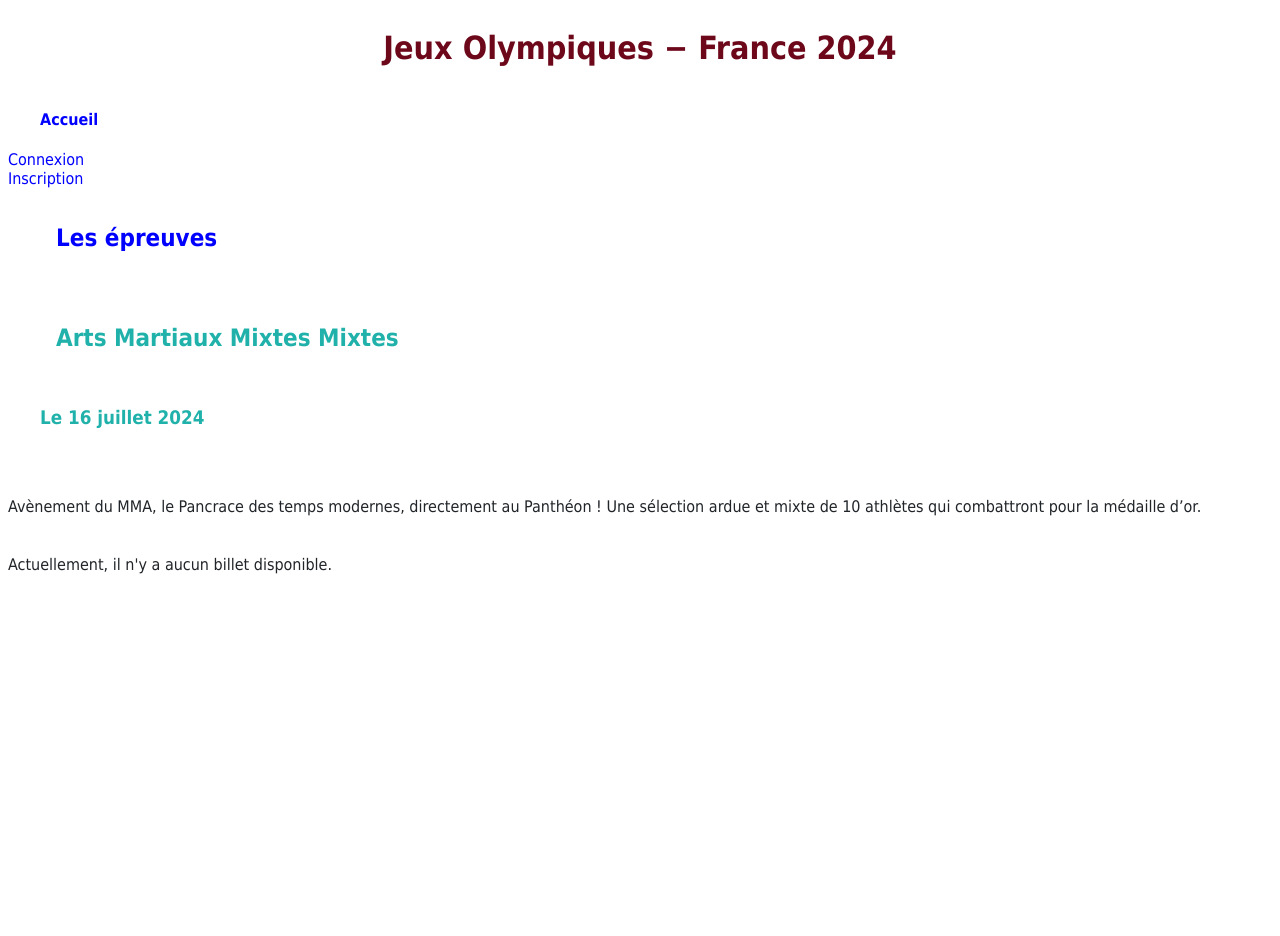
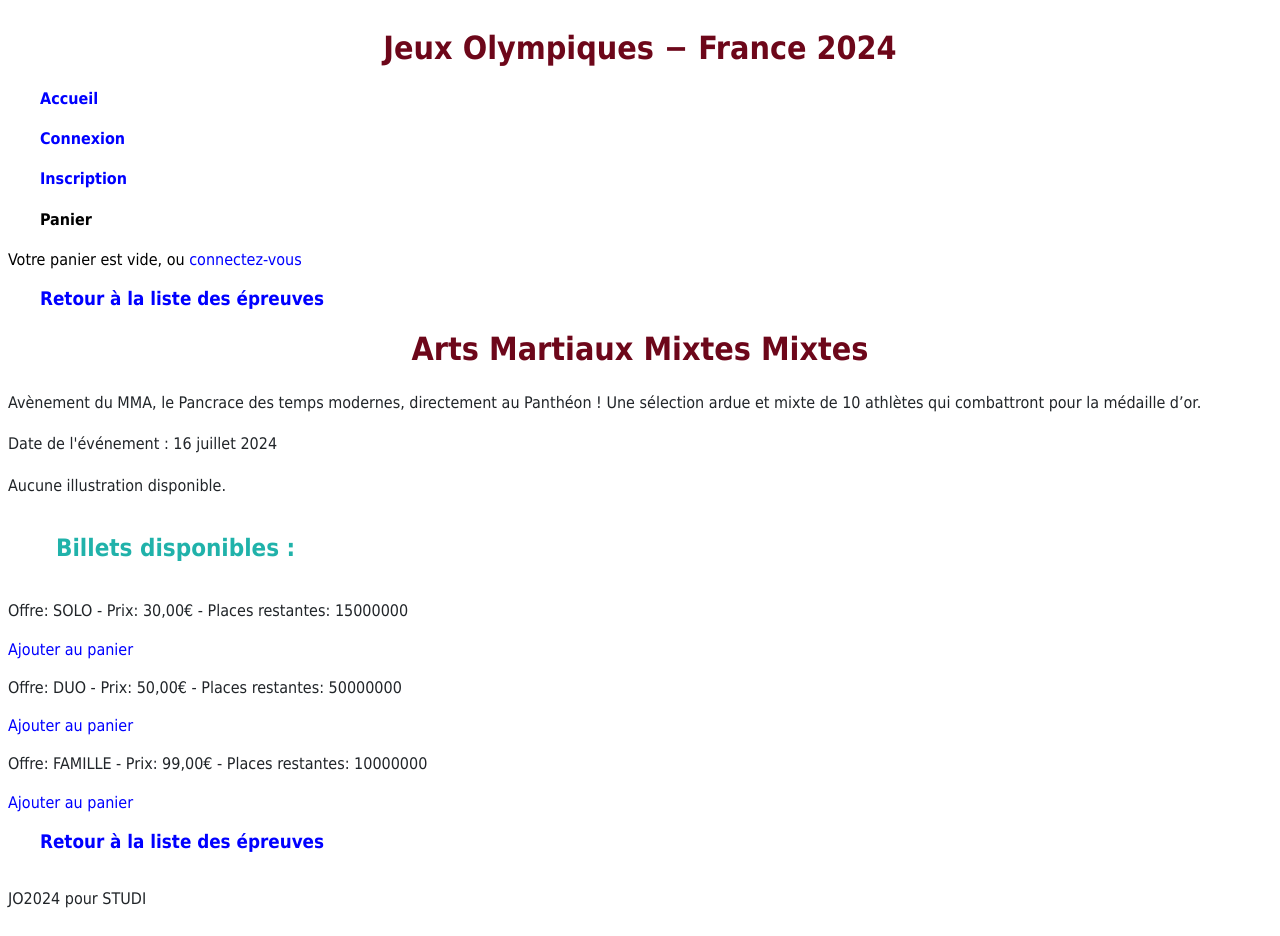
Before and after one commit to Rateland/STUDI-JO2024, a Django app: a page that uses templates/base.html in a window 1280 px wide. Before the commit the page ends 574 px from the top, so only its background shows below. Run offline with Django 5.2, Linux system fonts and the light colour scheme; data comes from the database, SQL or seed files in the repository; both versions use the stored data as it was after the commit.

Commit message:
Ajout au panier
Se débattre avec l’ajout au panier…

```diff
--- a/Jeux_Olympiques_France/urls.py
+++ b/Jeux_Olympiques_France/urls.py
@@ -29,8 +29,9 @@ urlpatterns = [
     path('logout/', logout_user, name="logout"),
     path('login/', login_user, name="login"),
     path('epreuves/<str:slug>/', epreuves_detail, name="epreuves"),
-    path('epreuves/<str:slug>/ajout_panier', ajout_panier, name="panier_epreuves"),
+    path('epreuves/<str:epreuve_slug>/<str:billet_slug>/ajout_panier', ajout_panier, name="panier_epreuves"),
     path('epreuves/', liste_epreuves, name="liste_epreuves"),
     path('billets/<str:slug>/', billets_detail, name="billets"),
-    path('billets/<str:slug>/ajout_panier', ajout_panier, name="panier_billets"),
+    path('panier/', voir_panier, name='voir_panier'),
+    path('proceder-au-paiement/', procéder_au_paiement, name='proceder_au_paiement'),
 ] + static(settings.MEDIA_URL, document_root=settings.MEDIA_ROOT)
--- a/static/css/styles.css
+++ b/static/css/styles.css
@@ -57,4 +57,14 @@ a:hover {
     text-decoration: underline; /* Ajoute un soulignement au survol */
 }
 
-/* Ajoutez d'autres styles spécifiques selon vos besoins */
+.panier-link {
+    display: flex;
+    align-items: center;
+    text-decoration: none;
+    color: black; /* Adaptez à la couleur de votre choix */
+}
+
+.panier-link img {
+    margin-left: 5px;
+    width: 24px; /* Taille de l'icône */
+}
--- a/store/templates/store/accueil.html
+++ b/store/templates/store/accueil.html
@@ -5,13 +5,9 @@
 <p>Un voyage à travers le sport, l'histoire et la culture
     Les Jeux Olympiques, cet événement séculaire qui a captivé l’humanité à travers les âges, continuent de tisser des liens indélébiles entre les nations du monde entier.
     Nés dans l’Antiquité grecque, ces jeux ont été ressuscités à l’ère moderne par Pierre de Coubertin en 1896, avec un idéal de paix et d'excellence. Chaque édition des Jeux est une fresque qui raconte les exploits, les rêves et les aspirations des athlètes venant des quatre coins du globe.
-
     Participer ou assister aux Jeux Olympiques, c’est vivre une expérience unique où chaque compétition est un récit de détermination, de stratégie et de performances exceptionnelles. C’est voir des athlètes transformer des années de préparation en quelques instants de perfection, sous les yeux de millions de spectateurs, où chaque seconde peut marquer l'histoire.
-
     La flamme olympique, qui voyage à travers les continents, ne porte pas seulement le feu sacré d’Olympie ; elle symbolise aussi la lumière de l'esprit, de l'amitié et du respect mutuel. Voir cette flamme s’allumer dans le stade olympique lors de la cérémonie d'ouverture est un spectacle émouvant et inspirant, qui annonce le début d’une quête de gloire et d’honneur.
-
     Les Jeux offrent également une scène incomparable pour découvrir les cultures du monde. Chaque ville hôte apporte sa couleur locale, son patrimoine et ses traditions au cœur de l’événement, enrichissant l'expérience olympique d’une dimension culturelle et festive.
-
     En somme, les Jeux Olympiques ne sont pas juste une série d’épreuves sportives ; ils sont une célébration de l’humanité, de ses diversités et de son potentiel extraordinaire. Que vous soyez un passionné de sport, un amateur d'histoire, ou simplement en quête de moments d'exception, les Jeux Olympiques vous offrent un spectacle sans pareil, riche en émotions et en découvertes. Ne manquez pas l’occasion de faire partie de l'histoire et de vivre des émotions qui resteront gravées à jamais dans votre mémoire.</p>
     <div></div>
     <a href="{% url 'liste_epreuves' %}"><h2>Les épreuves</h2></a>
--- a/store/templates/store/epreuves.html
+++ b/store/templates/store/epreuves.html
@@ -1,27 +1,28 @@
 {% extends 'base.html' %}
 
 {% block content %}
-<h2><a href="{% url 'liste_epreuves' %}">Les épreuves</a></h2>
-<h2>{{ epreuve.titre }}</h2>
-<h3>Le {{ epreuve.date_epreuve }}</h3>
+<h3><a href="{% url 'liste_epreuves' %}">Retour à la liste des épreuves</a></h3>
 <div></div>
-    {% if epreuve.illustration %}
-        <img src="{{ epreuve.illustration.url }}" alt="Illustration pour {{ epreuve.titre }}" style="max-width: 250px; max-height: 250px;"">
-    {% else %}
-        <p></p>
-    {% endif %}
-<div></div>
-<p>{{ epreuve.description}}</p>
+<h1>{{ epreuve.titre }}</h1>
+<p>{{ epreuve.description }}</p>
+<p>Date de l'événement : {{ epreuve.date_epreuve }}</p>
+{% if epreuve.illustration %}
+    <img src="{{ epreuve.illustration.url }}" alt="Illustration pour {{ epreuve.titre }}" style="max-width: 250px; max-height: 250px;">
+{% else %}
+    <p>Aucune illustration disponible.</p>
+{% endif %}
 
+<h2>Billets disponibles :</h2>
 {% if offres %}
-    <h4>Billets disponibles pour cette épreuve :</h4>
     {% for offre in offres %}
-        <p>Ajouter un billet {{ offre.nom }} au <a href="{% url 'panier_epreuves' offre.slug %}"">panier</a>. {{ offre.stock }} places restantes.
-        </p>
+        <div>
+            <p>Offre: {{ offre.nom }} - Prix: {{ offre.prix }}€ - Places restantes: {{ offre.stock }}</p>
+            <a href="{% url 'panier_epreuves' epreuve.slug offre.slug %}">Ajouter au panier</a>
+        </div>
     {% endfor %}
 {% else %}
-    <p>Actuellement, il n'y a aucun billet disponible.</p>
+    <p>Aucun billet disponible pour cette épreuve.</p>
 {% endif %}
-
-
+<div></div>
+<h3><a href="{% url 'liste_epreuves' %}">Retour à la liste des épreuves</a></h3>
 {% endblock %}
--- a/store/views.py
+++ b/store/views.py
@@ -4,6 +4,8 @@ from store.models import *
 from django.db import transaction
 from django.db.models import F
 from django.contrib.auth.decorators import login_required
+from django.contrib import messages
+from django.urls import reverse
 
 # Create your views here.
 def accueil(request):
@@ -13,7 +15,7 @@ def accueil(request):
 
 def epreuves_detail(request, slug):
     epreuve = get_object_or_404(Epreuve, slug=slug)
-    offres = OffreBillet.objects.filter(epreuve=epreuve)  # Filtrer les offres par l'épreuve obtenue
+    offres = OffreBillet.objects.all()  # Si vous souhaitez afficher tous les types d'offres disponibles
     return render(request, 'store/epreuves.html', {'epreuve': epreuve, 'offres': offres})
 
 def liste_epreuves(request):
@@ -25,43 +27,85 @@ def billets_detail(request, slug):
     billet = get_object_or_404(OffreBillet, slug=slug)
     return render(request, 'store/billets.html', context={"billet": billet})
 
+def ajout_panier(request, epreuve_slug, billet_slug):
+    # Récupérer l'épreuve et l'offre de billet par leurs slugs
+    epreuve = get_object_or_404(Epreuve, slug=epreuve_slug)
+    billet = get_object_or_404(OffreBillet, slug=billet_slug)
 
-def ajout_panier(request, slug):
-    billet = get_object_or_404(OffreBillet, slug=slug)
+    if request.user.is_authenticated:
+        # Récupérer ou créer le panier pour l'utilisateur connecté
+        panier, created = Panier.objects.get_or_create(utilisateur=request.user)
+        # Récupérer ou créer l'achat associé au panier et à l'utilisateur
+        achat, created = Achat.objects.get_or_create(
+            billet=billet,
+            utilisateur=request.user,
+            defaults={'quantité': 1, 'epreuve': epreuve}
+        )
+        if not created:
+            # Si l'achat existe déjà, augmenter la quantité
+            achat.quantité += 1
+            achat.save()
+    else:
+        # Gérer le panier temporaire pour les utilisateurs non authentifiés
+        panier_temp = request.session.get('panier_temp', [])
+        for item in panier_temp:
+            if item['billet_id'] == billet.id:
+                # Si le billet existe déjà dans le panier temporaire, augmenter la quantité
+                item['quantité'] += 1
+                break
+        else:
+            # Sinon, ajouter un nouvel article au panier temporaire
+            panier_temp.append({'billet_id': billet.id, 'quantité': 1, 'epreuve_id': epreuve.id})
+        # Sauvegarder le panier temporaire dans la session
+        request.session['panier_temp'] = panier_temp
 
-    # Créez ou récupérez le panier en session pour les utilisateurs non authentifiés
+    # Redirection vers la vue du panier
+    return redirect('voir_panier')
+
+def voir_panier(request):
     if not request.user.is_authenticated:
-        panier_id = request.session.get('panier_id')
-        if panier_id:
-            panier = Panier.objects.get(id=panier_id)
-        else:
-            panier = Panier.objects.create()
-            request.session['panier_id'] = panier.id
-    else:
-        utilisateur = request.user
-        panier, _ = Panier.objects.get_or_create(utilisateur=utilisateur)
+        # Redirection vers la page de connexion si l'utilisateur n'est pas authentifié
+        login_url = reverse('login')
+        return redirect(f"{login_url}?next={request.path}")
 
-    # Ajoutez le billet au panier
-    achat, created = Achat.objects.get_or_create(billet=billet, defaults={'utilisateur': request.user if request.user.is_authenticated else None, 'quantité': 1})
+    # Récupérer ou créer le panier pour l'utilisateur connecté
+    panier, _ = Panier.objects.get_or_create(utilisateur=request.user)
 
-    if not created:
-        achat.quantité += 1
-        achat.save()
+    # Si un panier temporaire existe dans la session
+    if 'panier_temp' in request.session:
+        panier_temp = request.session.pop('panier_temp')
+        for item in panier_temp:
+            # Récupérer le billet associé à l'ID stocké dans le panier temporaire
+            billet = OffreBillet.objects.get(id=item['billet_id'])
+            # Récupérer ou créer l'achat pour l'utilisateur authentifié
+            achat, created = Achat.objects.get_or_create(
+                billet=billet,
+                utilisateur=request.user,
+                defaults={'quantité': item['quantité'], 'epreuve_id': item['epreuve_id']}
+            )
+            if not created:
+                # Si l'achat existe déjà, augmenter la quantité
+                achat.quantité += item['quantité']
+                achat.save()
 
-    return redirect(billet.get_absolute_url())
+    # Calculer le total du panier en fonction de la quantité et du prix de chaque billet
+    total = sum(achat.quantité * achat.billet.prix for achat in panier.achats.all())
+    # Rendre le modèle du panier avec les détails
+    return render(request, 'store/panier.html', {'panier': panier, 'total': total})
 
 @login_required
-def acheter_billet(request, slug):
-    # Démarre une transaction atomique
-    with transaction.atomic():
-        # Obtient l'objet billet et verrouille cette ligne dans la base de données jusqu'à la fin de la transaction
-        billet = OffreBillet.objects.select_for_update().get(slug=slug)
-
-        if billet.stock > 0:
-            billet.stock = F('stock') - 1  # Utilise F pour éviter les conditions de course au niveau de la base de données
-            billet.save(update_fields=['stock'])  # Met à jour seulement le champ 'stock'
-            # Logique supplémentaire pour confirmer l'achat ou l'ajout au panier
-            return redirect('confirmation_achat')  # Redirige vers une page de confirmation d'achat
+def procéder_au_paiement(request):
+    if not request.user.is_authenticated:
+        return redirect('login')
+    try:
+        panier = Panier.objects.get(utilisateur=request.user)
+        if panier.achats.exists():
+            # Ici, intégrez la logique de paiement
+            # Après le paiement réussi :
+            panier.acheté = True
+            panier.save()
+            return render(request, 'store/confirmation_paiement.html')
         else:
-            # Gère le cas où il n'y a plus de stock
-            return HttpResponse("Désolé, il n'y a plus de billets disponibles.", status=400)
+            return redirect('voir_panier')
+    except Panier.DoesNotExist:
+        return redirect('voir_panier')
--- a/templates/base.html
+++ b/templates/base.html
@@ -8,17 +8,41 @@
     <link rel="stylesheet" href="{% static 'css/styles.css' %}">
 </head>
 <body>
+<header>
     <h1>Jeux Olympiques − France 2024</h1>
-<h4><a href="{% url 'accueil' %}">Accueil</a></h4>
-{% if user.is_authenticated %}
-    <p>{{ user.username }}, vous êtes bien connecté</p>
-<a href="{% url 'logout' %}">Déconnexion</a>
-{% else %}
-<a href="{% url 'login' %}">Connexion</a> <!-- Ne s’affiche que si l’utilisateur n’est pas connecté -->
-<a href="{% url 'signup' %}">Inscription</a> <!-- Ne s’affiche que si l’utilisateur n’est pas connecté -->
-{% endif %}
+<nav>
+    <h4><a href="{% url 'accueil' %}">Accueil</a></h4>
+    {% if user.is_authenticated %}
+        <p>{{ user.username }}, vous êtes bien connecté</p>
+    <h4><a href="{% url 'logout' %}">Déconnexion</a></h4>
+    {% else %}
+    <h4><a href="{% url 'login' %}">Connexion</a></h4> <!-- Ne s’affiche que si l’utilisateur n’est pas connecté -->
+    <h4><a href="{% url 'signup' %}">Inscription</a></h4> <!-- Ne s’affiche que si l’utilisateur n’est pas connecté -->
+    {% endif %}
+    <h4><a href="{% url 'voir_panier' %}" class="panier-link">Panier</a></h4>
+    <div class="panier-link">
+        {% if user.is_authenticated %}
+            {% if panier.achats.exists %}
+                <a href="{% url 'voir_panier' %}">
+                    <span>Panier ({{ panier.achats.count }} articles)</span>
+                    <img src="{% static 'images/panier-icon.png' %}" alt="Panier">
+                </a>
+            {% else %}
+                <span>Le panier est vide</span>
+            {% endif %}
+        {% else %}
+            <span>Votre panier est vide, ou <a href="{% url 'login' %}">connectez-vous</a></span>
+        {% endif %}
+    </div>
+</nav>
+</header>
+<main>
     {% block content %}
     {% endblock%}
+</main>
 
+<footer>
+    <p>JO2024 pour STUDI</p>
+</footer>
 </body>
 </html>
```
Also changed, not shown: accounts/templates/accounts/login.html (+8 -0 lines), store/models.py (+5 -5 lines), store/templates/store/billets.html (+3 -4 lines), store/templates/store/panier.html (added, +21 -0 lines), db.sqlite3, store/migrations/0010_offrebillet_epreuve.py (added), store/migrations/0011_achat_epreuve_alter_offrebillet_nom.py (added), store/migrations/0012_alter_panier_utilisateur.py (added).
